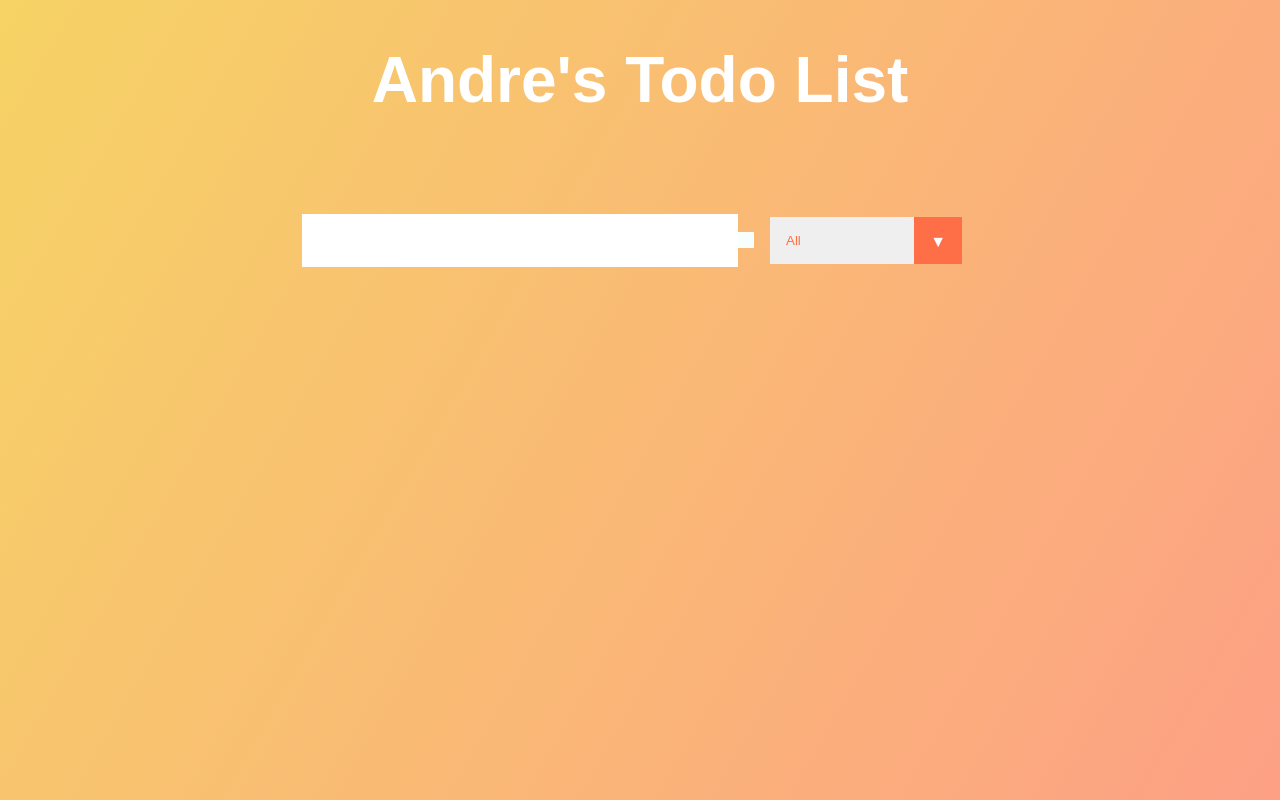
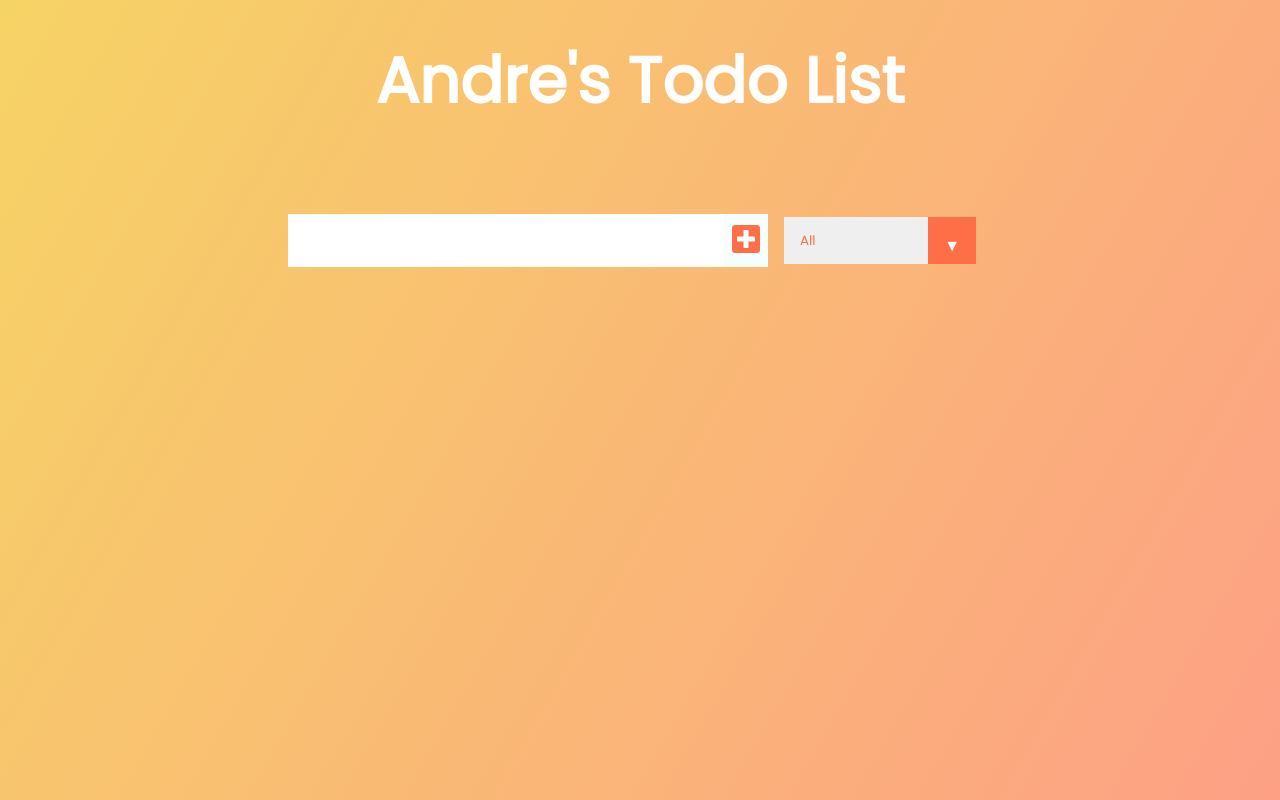
Before and after one commit to Dang3rZone/To-do-List, a React (Create React App) app: page / in a window 1280 px wide. Built offline with nearby package versions, Linux system fonts and the light colour scheme.

Commit message:
Added fontawesome icon to the form and font for the project

```diff
--- a/public/index.html
+++ b/public/index.html
@@ -24,6 +24,16 @@
       work correctly both with client-side routing and a non-root public URL.
       Learn how to configure a non-root public URL by running `npm run build`.
     -->
+    <link
+      href="https://fonts.googleapis.com/css?family=Poppins&display=swap"
+      rel="stylesheet"
+    />
+    <link
+      rel="stylesheet"
+      href="https://cdnjs.cloudflare.com/ajax/libs/font-awesome/5.12.1/css/all.min.css"
+      integrity="sha256-mmgLkCYLUQbXn0B1SRqzHar6dCnv9oZFPEC1g1cwlkk="
+      crossorigin="anonymous"
+    />
     <title>React App</title>
   </head>
   <body>
--- a/src/components/Form.js
+++ b/src/components/Form.js
@@ -3,12 +3,12 @@
 const Form = () => {
   return (
     <form>
-      <input type="text" class="todo-input" />
-      <button class="todo-button" type="submit">
-        <i class="fas fa-plus-square"></i>
+      <input type="text" className="todo-input" />
+      <button className="todo-button" type="submit">
+        <i className="fas fa-plus-square"></i>
       </button>
-      <div class="select">
-        <select name="todos" class="filter-todo">
+      <div className="select">
+        <select name="todos" className="filter-todo">
           <option value="all">All</option>
           <option value="completed">Completed</option>
           <option value="uncompleted">Uncompleted</option>
```
